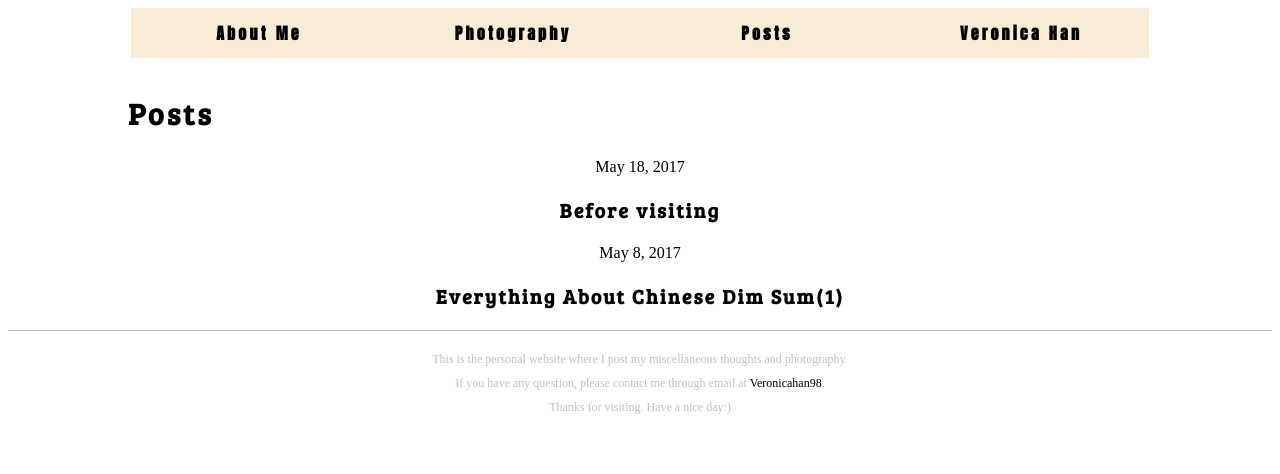
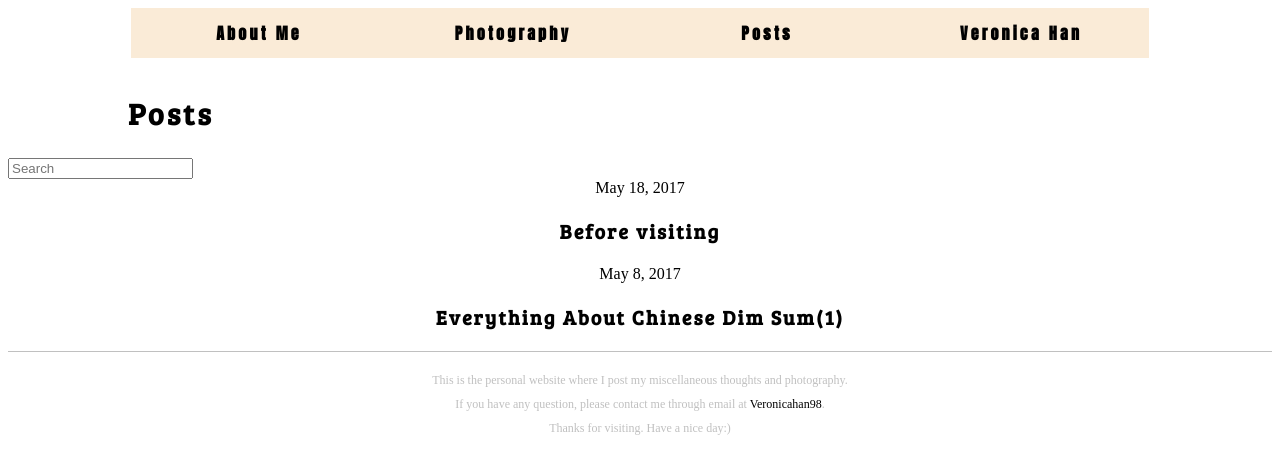
Before and after one commit to topveronicaa/topveronicaa.github.io, a Jekyll site: the page built from posts.html, in a window 1280 px wide. Shown: the top 474 px of the page. Built offline with Jekyll 4.4.1, drawn with Linux system fonts in a browser that asks for light colours.

Commit message:
Update posts.html

```diff
--- a/posts.html
+++ b/posts.html
@@ -28,7 +28,7 @@ font-size: 20px;
 </head>
 <body>
 
-<h2 class = "post">Posts</h2>
+<h2 class = "post">Posts</h2> <input class="search__input" type="text" placeholder="Search">
 <center><div class = "posts">
 {% for post in site.posts %}
 		<time>{{ post.date | date: "%b %-d, %Y" }}</time>
```
